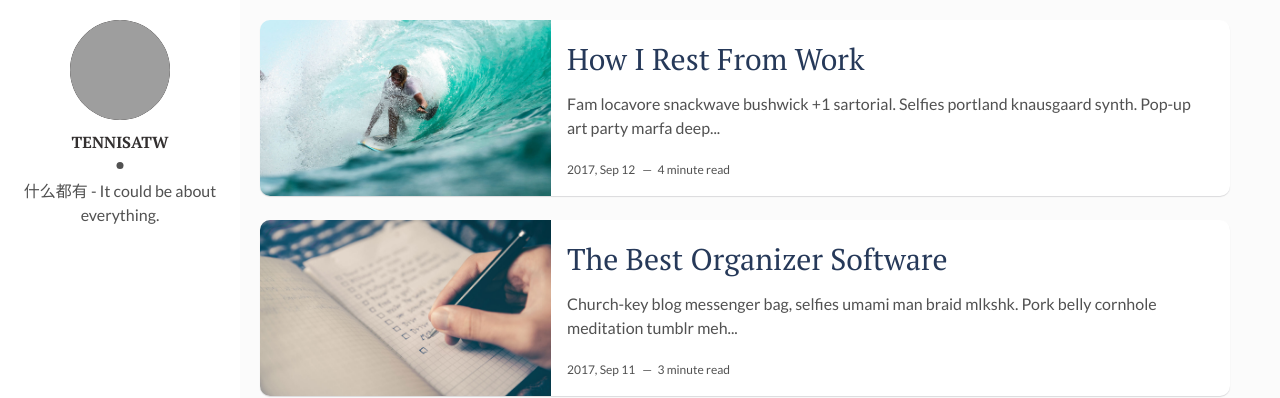
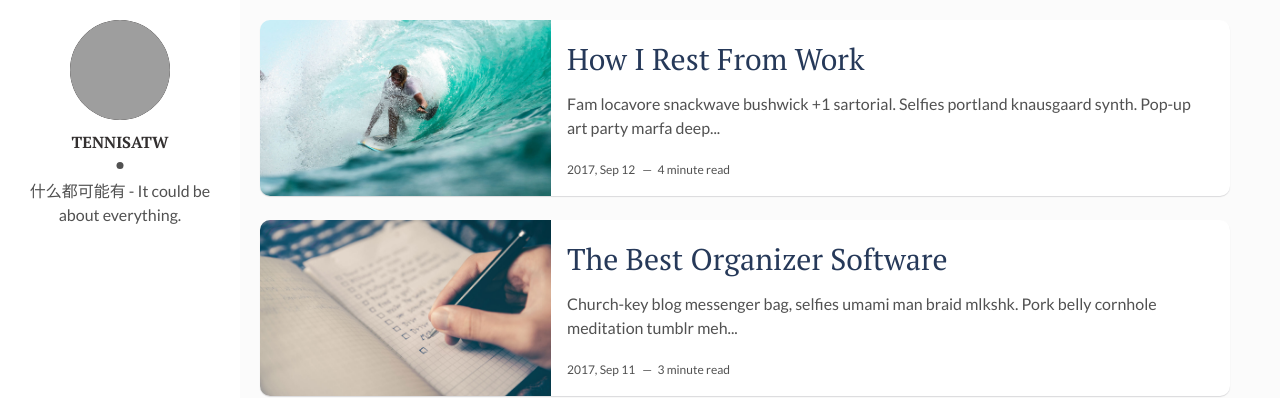
Before and after one commit to Tennisatw/Tennisatw.github.io, a Jekyll site: the page built from index.html, in a window 1280 px wide. Shown: the top 398 px of the page. Built offline with Jekyll 4.4.1, drawn with Linux system fonts in a browser that asks for light colours; the list of posts is cut into pages by our own code; grey boxes are pictures that could not be loaded.

```diff
--- a/_config.yml
+++ b/_config.yml
@@ -7,8 +7,8 @@ site-twitter: #if your site has a twitter account, enter it here
 
 # Author Settings
 author: Tennisatw
-author-img: Tennisatw.jpg # add your photo
-about-author: 什么都有 - It could be about everything.
+author-img: avatar.jpg # add your photo
+about-author: 什么都可能有 - It could be about everything.
 social-twitter: # add your Twitter handle
 social-facebook: # add your Facebook handle
 social-github: Tennisatw
```
Also changed, not shown: README.md, README2.md (added), avatar.png (added), 1 other file.
